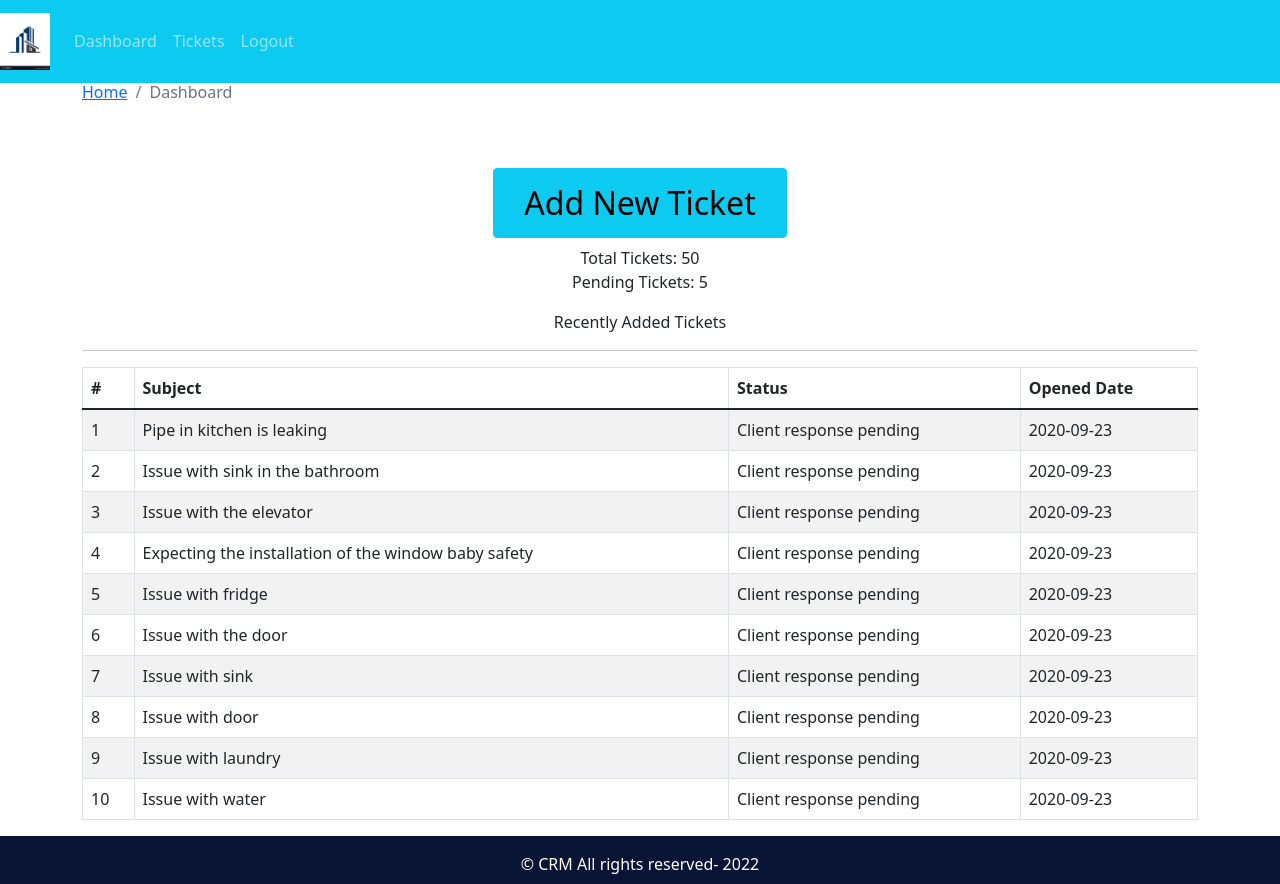
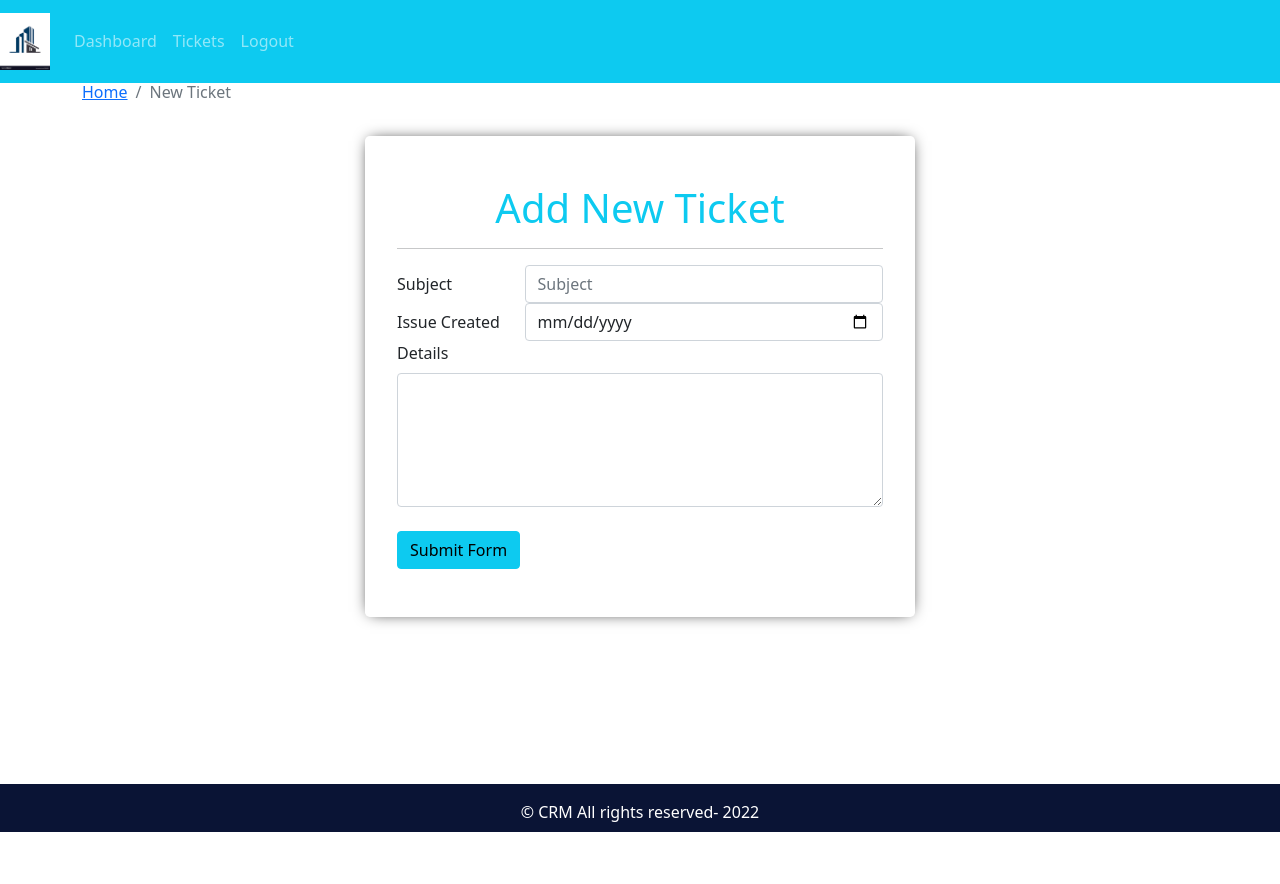
Before and after one commit to Djakhangir/Ticketing-system-on-Mern-Stack, a React (Create React App) app in the folder ticketsystem_mern/: page / in a window 1280 px wide. After the commit the page ends 832 px from the top, so only its background shows below. Built offline with nearby package versions, Linux system fonts and the light colour scheme.

Commit message:
add new ticket form

```diff
--- a/ticketsystem_mern/src/App.css
+++ b/ticketsystem_mern/src/App.css
@@ -19,3 +19,11 @@ footer {
     padding: 1rem;
     color: white
 }
+
+.jumbotron {
+    background-color: #e9ecef;
+    border-radius: .3rem;
+    box-shadow: 0px 0px 15px -5px black;
+    margin-bottom: 2rem;
+    padding: 3rem 2rem;
+}
--- a/ticketsystem_mern/src/App.js
+++ b/ticketsystem_mern/src/App.js
@@ -1,15 +1,17 @@
 import React from 'react'
 import "./App.css";
-import Entry from './Pages/Entry/entry.page';
+// import Entry from './Pages/Entry/entry.page';
 import DefaultLayout from './Layout/DefaultLayout';
-import Dashboard from './Pages/Dashboard/dashboard.page'
+// import Dashboard from './Pages/Dashboard/dashboard.page'
+import AddTicket from './Pages/New-ticket/AddTicket.page';
 
 function App() {
   return (
     <div className="App">
       {/* <Entry/> */}
       <DefaultLayout>
-        <Dashboard/>
+        {/* <Dashboard/> */}
+        <AddTicket/>
       </DefaultLayout>
     </div>
   )
--- /dev/null
+++ b/ticketsystem_mern/src/Components/AddNewTicketForm/AddNewTicketForm.component.js
@@ -0,0 +1,67 @@
+import React from "react";
+import { Form, Button, Row, Col } from "react-bootstrap";
+import PropTypes from "prop-types";
+import './AddNewTicketForm.style.css'
+
+const AddNewTicketForm = ({ handleOnSubmit, handleOnChange, formData }) => {
+    console.log(formData);
+  return (
+    <div className="jumbotron add-new-ticket mt-3">
+      <h1 className='text-info text-center'>Add New Ticket</h1>
+      <hr/>
+      <Form autoComplete="off" onSubmit={handleOnSubmit}>
+        <Form.Group as={Row}>
+          <Form.Label column sm={3}>
+            Subject
+          </Form.Label>
+          <Col sm={9}>
+            <Form.Control
+              name="subject"
+              onChange={handleOnChange}
+              placeholder="Subject"
+              value={formData.subject}
+              required
+            ></Form.Control>
+          </Col>
+        </Form.Group>
+        <Form.Group as={Row}>
+          <Form.Label column sm={3}>
+            Issue Created
+          </Form.Label>
+          <Col sm={9}>
+            <Form.Control
+              type="date"
+              name="issuedate"
+              onChange={handleOnChange}
+              value={formData.issuedate}
+              required
+            ></Form.Control>
+          </Col>
+        </Form.Group>
+        <Form.Group>
+          <Form.Label> Details </Form.Label>
+          <Form.Control
+            as="textarea"
+            name="details"
+            onChange={handleOnChange}
+            rows="5"
+            value={formData.details}
+            required
+          ></Form.Control>
+        </Form.Group>
+        <br />
+        <Button type="submit" variant="info" block='true'>
+          Submit Form
+        </Button>
+      </Form>
+    </div>
+  );
+};
+
+export default AddNewTicketForm;
+
+AddNewTicketForm.propTypes = {
+    handleOnSubmit: PropTypes.func.isRequired,
+    handleOnChange: PropTypes.func.isRequired,
+    formData: PropTypes.object.isRequired
+}
--- /dev/null
+++ b/ticketsystem_mern/src/Components/AddNewTicketForm/AddNewTicketForm.style.css
@@ -0,0 +1,7 @@
+.add-new-ticket {
+    background: white;
+    max-width: 550px;
+    margin-left: auto;
+    margin-right: auto;
+    box-shadow: 0px 0px 15px -5px black;
+}
--- /dev/null
+++ b/ticketsystem_mern/src/Pages/New-ticket/AddTicket.page.js
@@ -0,0 +1,48 @@
+import React, { useState, useEffect } from "react";
+import { Container, Row, Col } from "react-bootstrap";
+import PageBreadcrumb from "../../Components/Breadcrumb/PageBreadcrumb.component";
+import AddNewTicketForm from "../../Components/AddNewTicketForm/AddNewTicketForm.component";
+
+const initialData = {
+  subject: "",
+  issuedate: "",
+  details: "",
+};
+const AddTicket = () => {
+  const [formData, setformData] = useState(initialData);
+
+  useEffect(() => {}, [formData]);
+
+  const handleOnChange = (e) => {
+    const { name, value } = e.target;
+    setformData({
+      ...formData,
+      [name]: value,
+    });
+  };
+  const handleOnSubmit = (e) => {
+    e.preventDefault();
+    console.log("Form is recieved", formData);
+  };
+
+  return (
+    <Container>
+      <Row>
+        <Col>
+          <PageBreadcrumb pageName="New Ticket" />
+        </Col>
+      </Row>
+      <Row>
+        <Col>
+          <AddNewTicketForm
+            handleOnSubmit={handleOnSubmit}
+            handleOnChange={handleOnChange}
+            formData={formData}
+          />
+        </Col>
+      </Row>
+    </Container>
+  );
+};
+
+export default AddTicket;
```
